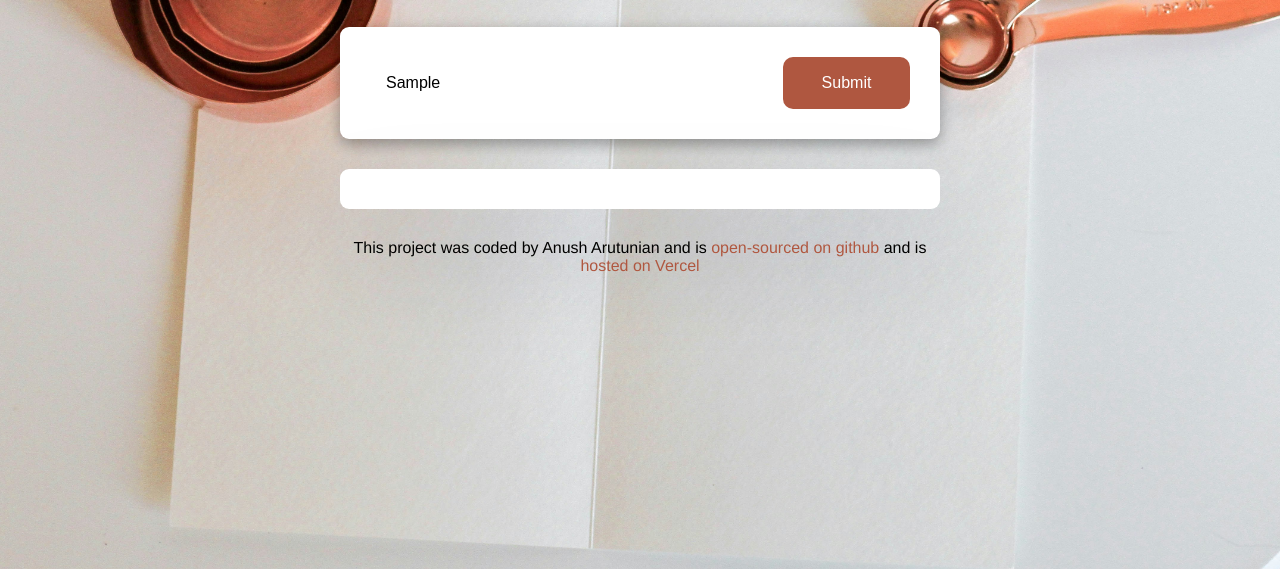
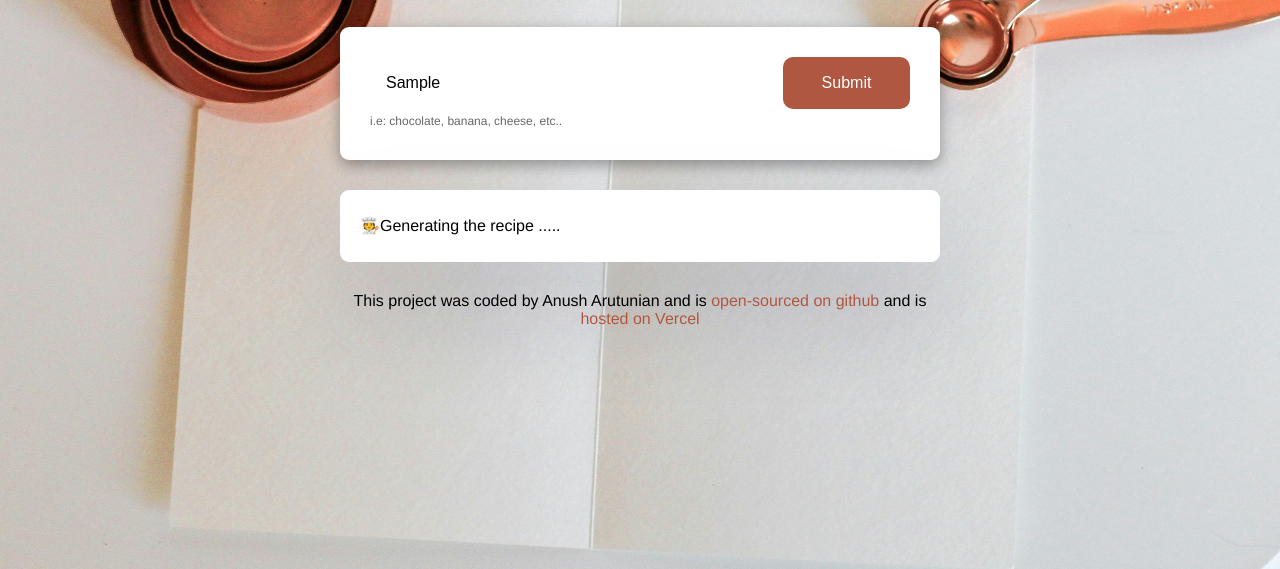
Before and after one commit to Anush199530/ai-add, a plain HTML site: page index.html in a window 1280 px wide. Both pictures are taken after typing "Sample" into the empty fields and a click on the input 846 px from the left and 314 px from the top of the page. Shown: the part 231-800 px from the top of the page. Drawn offline with nearby package versions, Linux system fonts and the light colour scheme; no server answers.

Commit message:
improved the user experience

```diff
--- a/index.html
+++ b/index.html
@@ -14,6 +14,7 @@
         <h1>Welcome to this amazing AI recepy generator</h1>
       </header>
       <main>
+        <div class="from-container">
           <form id="recepy-generator-form">
             <input
               type="text"
@@ -26,7 +27,11 @@
             />
             <input type="submit" class="submit-button" />
           </form>
-        <div class="recepy-instruction" id="recepy-ingredients"></div>
+          <div class="ingredients-examples">
+            i.e: chocolate, banana, cheese, etc..
+          </div>
+        </div>
+        <div class="recepy-instruction hidden" id="recepy-ingredients"></div>
       </main>
       <footer>
         This project was coded by Anush Arutunian and is
--- a/src/index.css
+++ b/src/index.css
@@ -18,16 +18,24 @@ h1 {
   font-size: 36px;
   line-height: 1.5;
 }
-
-form {
-  padding: 30px;
+.from-container {
   background-color: white;
   border-radius: 9px;
-  display: flex;
+  padding: 30px;
   margin-bottom: 30px;
   box-shadow: rgba(0, 0, 0, 0.35) 0px 5px 15px;
 }
 
+form {
+  display: flex;
+}
+
+.ingredients-examples {
+  line-height: 1.5;
+  font-size: 12px;
+  margin-top: 3px;
+  opacity: 0.6;
+}
 .instructions {
   padding: 16px;
   border: 1px black;
@@ -55,9 +63,12 @@ form {
   padding: 20px;
   line-height: 2;
   border-radius: 9px;
-  display: flex;
+
   margin-bottom: 30px;
   box-shadow: rgba(17, 12, 46, 0.15) 0px 48px 100px 0px;
+}
+.hidden {
+  display: none;
 }
 
 a {
@@ -69,3 +80,17 @@ footer {
   font-size: 16px;
   margin-top: 30px;
 }
+.generating {
+  animation: blink-animation 1s steps(5, start) infinite;
+}
+
+@keyframes blink-animation {
+  to {
+    visibility: hidden;
+  }
+}
+@-webkit-keyframes blink-animation {
+  to {
+    visibility: hidden;
+  }
+}
--- a/src/index.js
+++ b/src/index.js
@@ -15,9 +15,14 @@ function generateRecepy(event) {
   let apiKey = "0t30d9c2bfb348e86oa6585b9339d079";
   let prompt = `User instructions: generate a recepy with the ingredients given in ${ingredientsInput.value}`;
   let context =
-    "You are an amazing chef that can cook with everything that is given to him and can come up with amazing and delicious recipes. Weather it is heathy or not, and budged friendly. Your mission is to generate a recipe based on the ingredients given to you and explain how it should be cooked. Give a little sturcture to the recipe by making user that each step is under each other.";
+    "You are an amazing chef that can cook with everything that is given to him and can come up with amazing and delicious recipes. Weither it is heathy or not, and budged friendly. Your mission is to generate a recipe based on the ingredients given to you and explain how it should be cooked. The structure of each ingredient and each step has it own line and CAN'T be next to each other.";
 
   let apiURL = `https://api.shecodes.io/ai/v1/generate?prompt=${prompt}&context=${context}&key=${apiKey}`;
+
+  let ingredientElement = document.querySelector(".recepy-instruction");
+  ingredientElement.classList.remove("hidden");
+  ingredientElement.innerHTML = `<div class= "generating"> 🧑‍🍳Generating the recipe ..... </div> `;
+
   console.log("Generating recepy");
   console.log(`Prompt: ${prompt}`);
   console.log(`Context: ${context}`);
```
Lines whose indentation alone changed are shown as unchanged.
